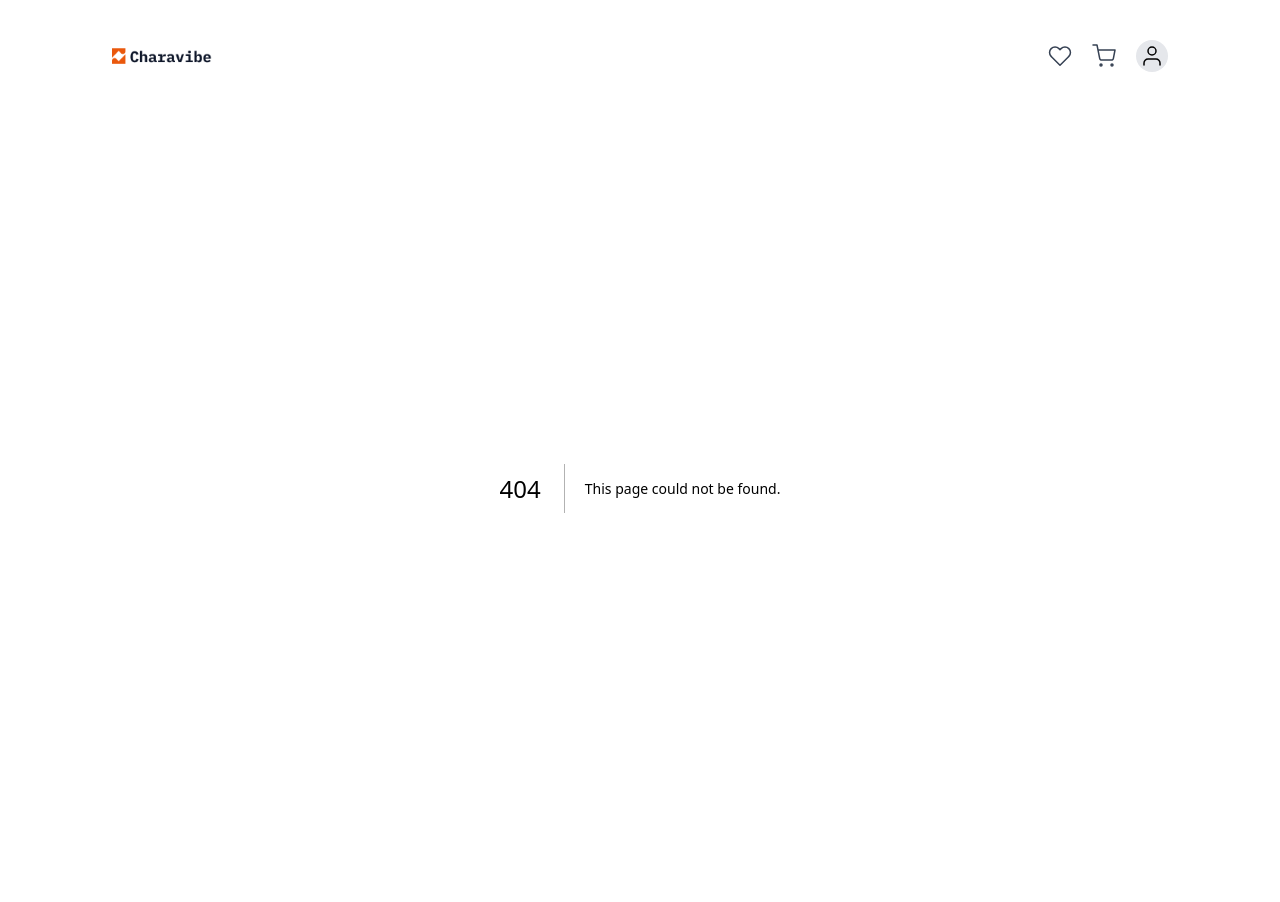
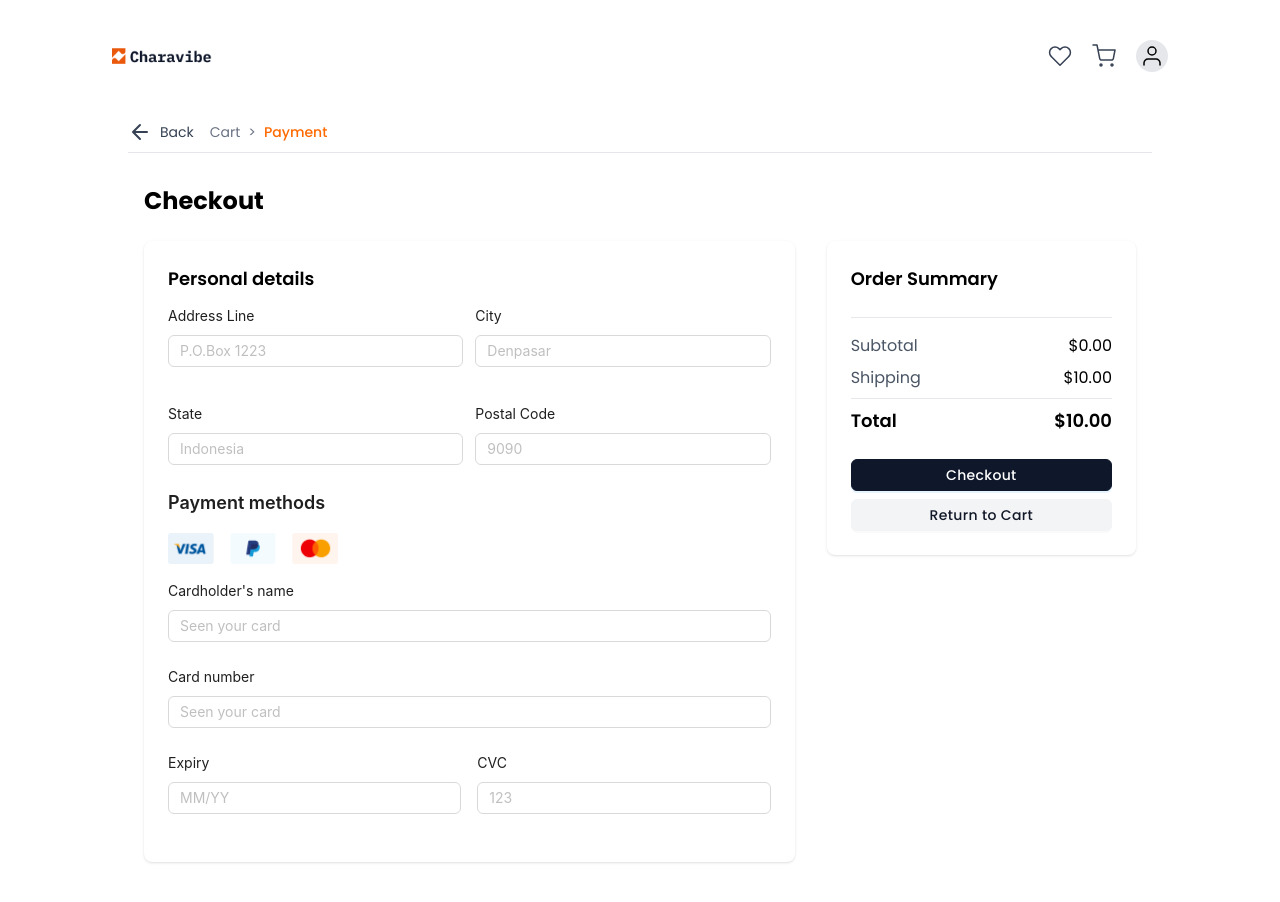
Before and after one commit to xJoyokz/mini-ecommerce, a Next.js app: page /payment in a window 1280 px wide. Before the commit this address had no page. Shown: the top 902 px of the page. Built offline with nearby package versions, Linux system fonts and the light colour scheme; what @ant-design/nextjs-registry would draw is missing.

Commit message:
feat: create page payment

```diff
--- /dev/null
+++ b/src/app/payment/Payment.tsx
@@ -0,0 +1,242 @@
+'use client'
+
+import { useEffect, useState } from 'react'
+import { Form, Input } from 'antd'
+import { useCartStore } from '@/store/cartStore'
+import Image from 'next/image'
+import Breadcrumb from '@/components/Breadcrumb/Breadcrumb'
+import Button from '@/components/Button/Button'
+import { useRouter } from 'next/navigation'
+import { Modal } from '@/components/Modal/Modal'
+
+export default function Payment() {
+  const { items, clearCart } = useCartStore()
+  const router = useRouter()
+
+  const [form] = Form.useForm()
+  const [loading, setLoading] = useState(false)
+  const [subtotal, setSubtotal] = useState(0)
+  const [isImageModalOpen, setIsImageModalOpen] = useState(false)
+
+  const shipping = 10
+  const total = subtotal + shipping
+
+  useEffect(() => {
+    const calculatedSubtotal = items.reduce(
+      (acc: number, item) => acc + (item.price || 0) * (item.quantity || 0),
+      0
+    )
+    setSubtotal(calculatedSubtotal)
+  }, [items])
+
+  interface FormValues {
+    addressLine: string
+    city: string
+    state: string
+    postalCode: string
+    paymentMethod: string
+    cardholderName: string
+    cardNumber: string
+    expiryDate: string
+    cvc: string
+  }
+
+  const onFinish = (values: FormValues) => {
+    console.log('Form values:', values)
+    setLoading(true)
+    clearCart()
+    setLoading(false)
+    setIsImageModalOpen(true)
+    setTimeout(() => {
+      form.resetFields()
+    }, 1000)
+  }
+
+  return (
+    <div className='container mx-auto px-4 py-8'>
+      <Breadcrumb />
+      <hr className='mt-2 mb-4 border-gray-200' />
+      <div className='mx-auto max-w-6xl p-4'>
+        <h1 className='mb-6 text-2xl font-bold'>Checkout</h1>
+        <div className='grid grid-cols-1 gap-8 lg:grid-cols-3'>
+          <div className='lg:col-span-2'>
+            <div className='mb-4 rounded-lg bg-white p-6 shadow-sm'>
+              <h2 className='mb-3 text-lg font-semibold'>Personal details</h2>
+              <Form
+                form={form}
+                layout='vertical'
+                onFinish={onFinish}
+                requiredMark={false}
+                className='space-y-0'
+              >
+                <div className='grid grid-cols-1 gap-3 md:grid-cols-2'>
+                  <Form.Item
+                    name='addressLine'
+                    label='Address Line'
+                    rules={[{ required: true, message: 'This field is required' }]}
+                  >
+                    <Input placeholder='P.O.Box 1223' />
+                  </Form.Item>
+
+                  <Form.Item
+                    name='city'
+                    label='City'
+                    rules={[{ required: true, message: 'This field is required' }]}
+                  >
+                    <Input placeholder='Denpasar' />
+                  </Form.Item>
+
+                  <Form.Item
+                    name='state'
+                    label='State'
+                    rules={[{ required: true, message: 'This field is required' }]}
+                  >
+                    <Input placeholder='Indonesia' />
+                  </Form.Item>
+
+                  <Form.Item
+                    name='postalCode'
+                    label='Postal Code'
+                    rules={[{ required: true, message: 'This field is required' }]}
+                  >
+                    <Input placeholder='9090' />
+                  </Form.Item>
+                </div>
+
+                <h2 className='mb-4 text-lg font-semibold'>Payment methods</h2>
+                <div className='flex'>
+                  <div className='flex items-center justify-center gap-4'>
+                    <Image src='/img/visa.png' alt='Visa' width={46} height={32} />
+                    <Image src='/img/paypal.png' alt='PayPal' width={46} height={32} />
+                    <Image src='/img/master.png' alt='Mastercard' width={46} height={32} />
+                  </div>
+                </div>
+                <div className='mt-4 space-y-4'>
+                  <Form.Item
+                    name='cardholderName'
+                    label="Cardholder's name"
+                    rules={[{ required: true, message: 'This field is required' }]}
+                  >
+                    <Input placeholder='Seen your card' />
+                  </Form.Item>
+
+                  <Form.Item
+                    name='cardNumber'
+                    label='Card number'
+                    rules={[
+                      { required: true, message: 'This field is required' },
+                      {
+                        pattern: /^[0-9]{16}$/,
+                        message: 'Please enter a valid 16-digit card number',
+                      },
+                    ]}
+                  >
+                    <Input placeholder='Seen your card' maxLength={16} />
+                  </Form.Item>
+
+                  <div className='grid grid-cols-2 gap-4'>
+                    <Form.Item
+                      name='expiryDate'
+                      label='Expiry'
+                      rules={[
+                        { required: true, message: 'This field is required' },
+                        {
+                          pattern: /^(0[1-9]|1[0-2])\/([0-9]{2})$/,
+                          message: 'Please use MM/YY format',
+                        },
+                      ]}
+                    >
+                      <Input placeholder='MM/YY' maxLength={5} />
+                    </Form.Item>
+
+                    <Form.Item
+                      name='cvc'
+                      label='CVC'
+                      rules={[
+                        { required: true, message: 'This field is required' },
+                        { pattern: /^[0-9]{3,4}$/, message: 'Please enter a valid CVC' },
+                      ]}
+                    >
+                      <Input placeholder='123' maxLength={4} />
+                    </Form.Item>
+                  </div>
+                </div>
+              </Form>
+            </div>
+          </div>
+
+          <div className='lg:col-span-1'>
+            <div className='sticky top-6 rounded-lg bg-white p-6 shadow-sm'>
+              <h2 className='mb-4 text-lg font-semibold'>Order Summary</h2>
+
+              <div className='mb-6 space-y-4'>
+                {items.map((item) => (
+                  <div key={item.id} className='flex items-center gap-3'>
+                    <div className='relative h-16 w-16 overflow-hidden rounded bg-gray-100'>
+                      {item.thumbnail && (
+                        <Image
+                          src={item.thumbnail}
+                          alt={item.title}
+                          className='h-full w-full object-cover'
+                          width={64}
+                          height={64}
+                        />
+                      )}
+                    </div>
+                    <div className='flex-1'>
+                      <p className='font-medium'>{item.title}</p>
+                      <p className='text-sm text-gray-500'>Qty: {item.quantity}</p>
+                    </div>
+                    <div className='font-medium'>${(item.price * item.quantity).toFixed(2)}</div>
+                  </div>
+                ))}
+              </div>
+
+              <div className='space-y-2 border-t border-gray-200 pt-4'>
+                <div className='flex justify-between'>
+                  <span className='text-gray-600'>Subtotal</span>
+                  <span>${subtotal.toFixed(2)}</span>
+                </div>
+                <div className='flex justify-between'>
+                  <span className='text-gray-600'>Shipping</span>
+                  <span>${shipping.toFixed(2)}</span>
+                </div>
+                <div className='flex justify-between border-t border-gray-200 pt-2 text-lg font-semibold'>
+                  <span>Total</span>
+                  <span>${total.toFixed(2)}</span>
+                </div>
+              </div>
+
+              <div className='mt-6'>
+                <Button
+                  variant='primary'
+                  fullWidth
+                  onClick={() => form.submit()}
+                  isLoading={loading}
+                >
+                  Checkout
+                </Button>
+                <Button variant='secondary' fullWidth href='/cart' className='mt-2'>
+                  Return to Cart
+                </Button>
+              </div>
+            </div>
+          </div>
+        </div>
+      </div>
+      <Modal
+        isOpen={isImageModalOpen}
+        onClose={() => setIsImageModalOpen(false)}
+        description='Payment Successful'
+        subDescription='Thank you! Your payment was successful.'
+        imageSrc='/img/payment-success.svg'
+        imageAlt='Payment Success'
+        imageWidth={150}
+        imageHeight={150}
+        buttonText='Home'
+        onButtonClick={() => router.push('/')}
+        showLogoInHeader={true}
+      />
+    </div>
+  )
+}
--- /dev/null
+++ b/src/app/payment/metadata.ts
@@ -0,0 +1,6 @@
+import { Metadata } from 'next'
+
+export const metadata: Metadata = {
+  title: 'Payment | Mini E-Commerce',
+  description: 'Complete your purchase with our secure payment options.',
+}
--- /dev/null
+++ b/src/app/payment/page.tsx
@@ -0,0 +1,7 @@
+'use client'
+
+import Payment from './Payment'
+
+export default function Page() {
+  return <Payment />
+}
```
